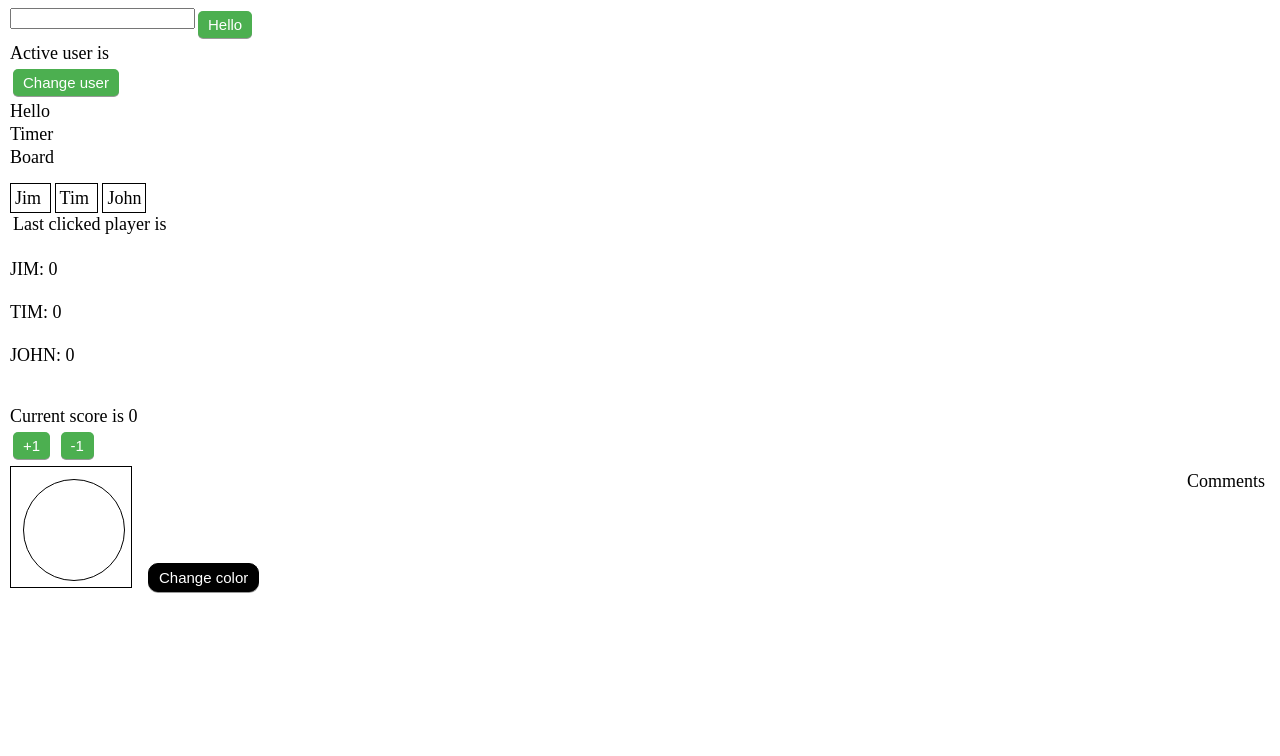
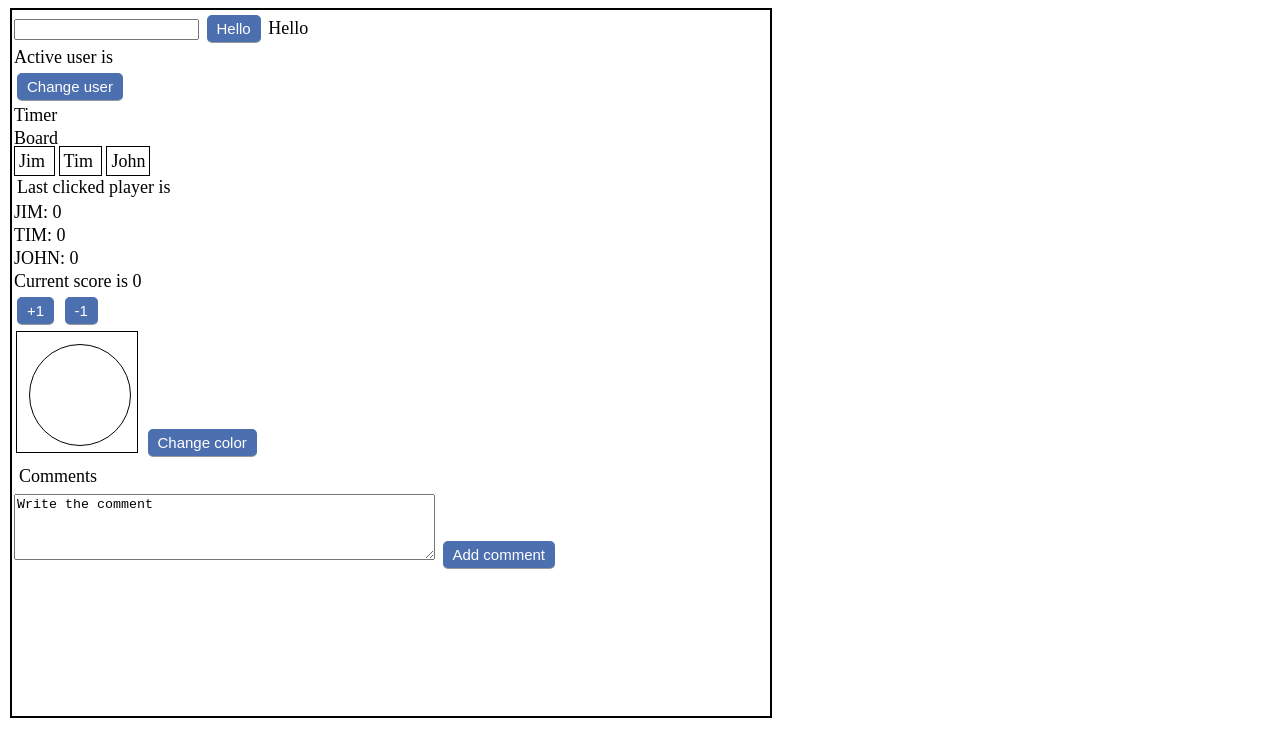
Before and after one commit to kamilakli/connect3, a website: page index.html in a window 1280 px wide. Drawn offline with Linux system fonts and the light colour scheme.

Commit message:
comments

```diff
--- a/index.html
+++ b/index.html
@@ -5,25 +5,27 @@
         <script src="script.js"></script>
         <script src="zadanie3.js"></script>
         <script src="zadanie4.js"></script>
+        <script src="comments.js"></script>
     </head>
 
         <body>
-        <div>
+    <div class = "connect3">
+        <div class = "input">
             <input type="text" name="Hello" id = "helloInput">
-         <button onclick="showUser()">Hello</button></div>
+         <button onclick="showUser()">Hello</button>
+         Hello <span id="userName"></span>
+        </div>
 
-        <div>
+        <div class="active user">
                 Active user is
                 <span id="message"></span>
                <div id=outer_button></div>
                <button onclick="displayUser()">Change user</button>
         </div>
-        <div>
-            Hello <span id="userName"></span>
-        </div>
 
-        <div>Timer</div>
-        <div>Board</div><br/>
+
+        <div class="timer">Timer</div>
+        <div class="board">Board</div>
         <div class = "players" onclick="lastClickedPlayer('Jim')">
             Jim
         </div>
@@ -39,37 +41,43 @@
        <div class = "annoucePlayer">
            Last clicked player is
            <span id="clickedPlayer"></span>
-       </div><br/>
-
-
-
+       </div>
         <div class = "click_counter">
         <span>JIM:</span>
         <span id="playerJim">0</span>
-    </div><br/>
+    </div>
     <div class = "click_counter">
          <span>TIM:</span>
          <span id="playerTim">0</span>
-    </div><br/>
+    </div>
     <div class = "click_counter">
          <span>JOHN:</span>
         <span id="playerJohn">0</span>
-    </div><br/><br/>
-    <div>
-            Current score is
-            <span id="score">0</span>
     </div>
-    <div>
-            <button onclick="add()">+1</button>
-            <button onclick="decrease()">-1</button>
+    <div class ="current score">
+    Current score is <span id="score">0</span>
     </div>
+    <div class="addScore">
+        <button onclick="add()">+1</button>
+        <button onclick="decrease()">-1</button>
+    </div>
+    <div class=picture>
     <div class = "square">
         <div class="circle" id="colorChanger"></div>
     </div>
     <span class="specialButton">
         <button onclick="showColor()" class="specialButton">Change color</button>
     </span>
+    </div>
         <div class = "comments">Comments</div>
+        <div class ="text">
+            <textarea class ="textArea" rows="4" cols="50" >Write the comment</textarea>
+            <button onclick ="()" class="specialButton">Add comment</button>
+        </div>
+
+            </div>
+
+        </div>
         </body>
 
 </html>
--- a/style.css
+++ b/style.css
@@ -1,3 +1,14 @@
+div {
+    margin: 2px;
+    font-size: 18px;
+}
+
+div.connect3 {
+    display: block;
+    height: 90%;
+    width: 60%;
+    border: 2px solid black;
+}
 div.players {
     display: inline;
     border: 1px solid black;
@@ -33,25 +44,21 @@ button {
     text-decoration: none;
     outline:none;
     color:#fff;
-    background-color: #4CAF50;
+    background-color: rgb(76, 111, 175);
     border: none;
     border-radius: 5px;
     box-shadow: 0 1px #999;
     margin: 3px;
 }
-button:hover {background-color: #3e8e41}
+button:hover {background-color: #4025db}
 
 button:active {
-    background-color: #3e8e41;
+    background-color: #7256f0;
     box-shadow: 0 2px #666;
     transform: translateY(4px);
 }
 button.specialButton{
     display: inline-flexbox;
-    border: 1px solid black;
-    border-radius: 10px;
-    background-color: black;
-    margin: 10px;
     flex: right;
     position: relative;
 }
@@ -59,18 +66,9 @@ button.specialButton{
 button.specialButton:hover {background-color: rgb(29, 28, 28);}
 
 
-div {
-    margin: 2px;
-    font-size: 18px;
-}
-
-input {
-    float: left;
-}
 div.comments {
     display: block;
     margin: 4px;
     padding: 3px;
     position: relative;
-    float: right;
 }
```
Also changed, not shown: comments.js (added).
